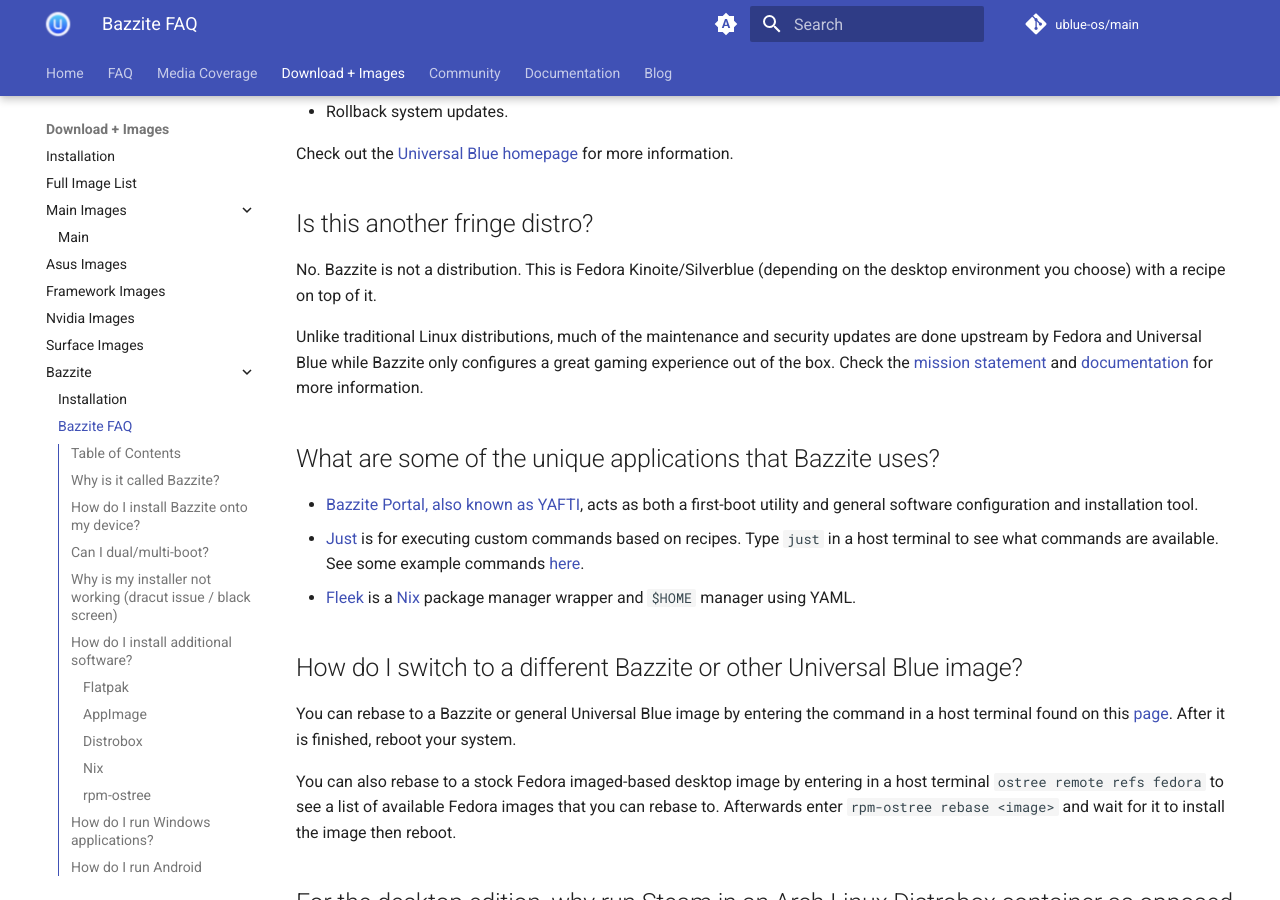
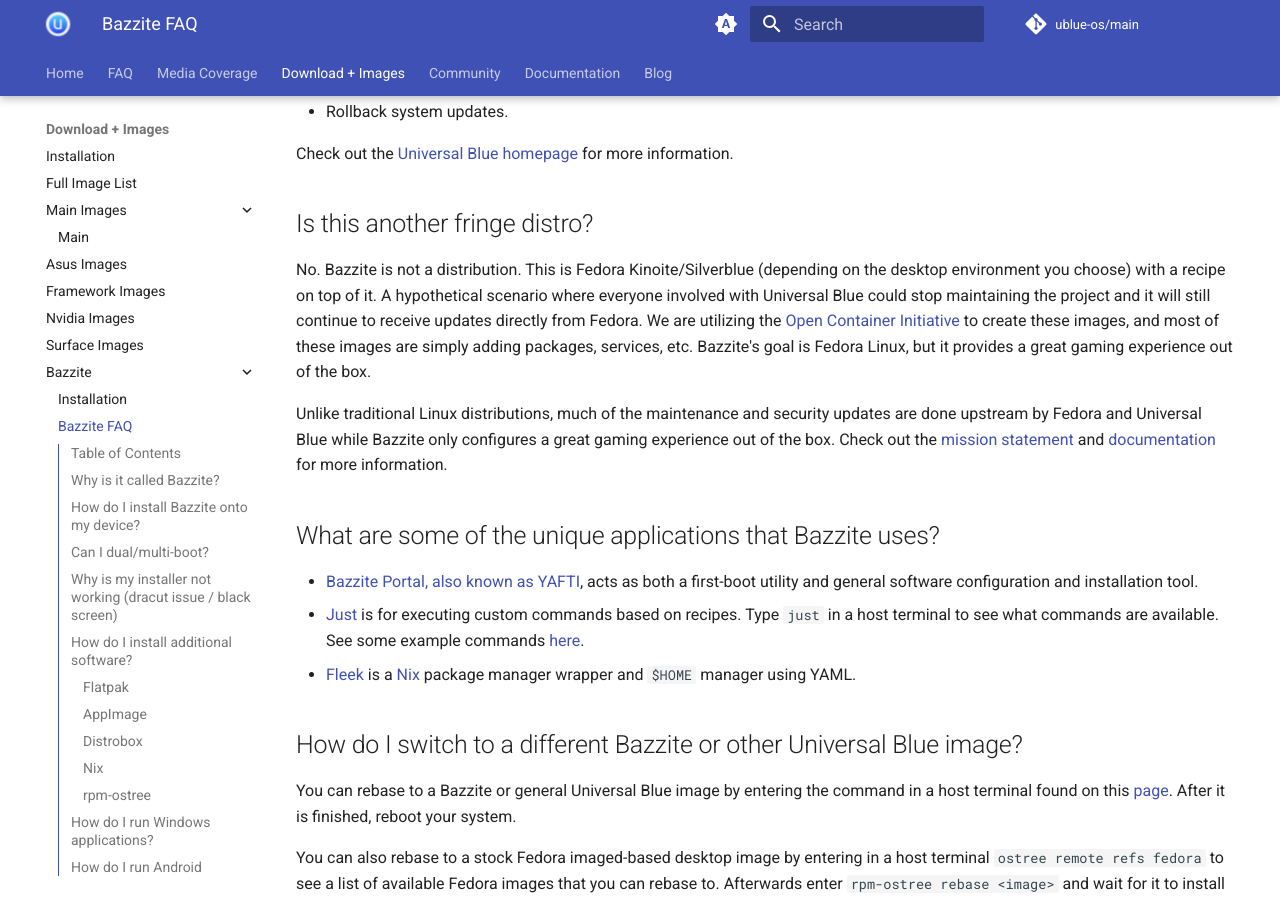
Before and after one commit to ublue-os/website, an MkDocs documentation site: the page built from docs/images/bazzite/FAQ.md, in a window 1280 px wide and 900 px high, scrolled down 4144 px. Built offline with MkDocs 1.6.1 and Material for MkDocs 9.7.7, drawn with Linux system fonts in a browser that asks for light colours; comment, search, counter and statistics services are not loaded.

Commit message:
chore: In-depth information for "another fringe distro?"

```diff
--- a/docs/images/bazzite/FAQ.md
+++ b/docs/images/bazzite/FAQ.md
@@ -128,9 +128,9 @@ Check out the [Universal Blue homepage](https://universal-blue.org) for more inf
 
 ## Is this another fringe distro?
 
-No. Bazzite is not a distribution. This is Fedora Kinoite/Silverblue (depending on the desktop environment you choose) with a recipe on top of it.
+No. Bazzite is not a distribution. This is Fedora Kinoite/Silverblue (depending on the desktop environment you choose) with a recipe on top of it.  A hypothetical scenario where everyone involved with Universal Blue could stop maintaining the project and it will still continue to receive updates directly from Fedora.  We are utilizing the [Open Container Initiative](https://opencontainers.org/) to create these images, and most of these images are simply adding packages, services, etc. Bazzite's goal is Fedora Linux, but it provides a great gaming experience out of the box.
 
-Unlike traditional Linux distributions, much of the maintenance and security updates are done upstream by Fedora and Universal Blue while Bazzite only configures a great gaming experience out of the box. Check the [mission statement](/mission) and [documentation](https://universal-blue.org/introduction/) for more information.
+Unlike traditional Linux distributions, much of the maintenance and security updates are done upstream by Fedora and Universal Blue while Bazzite only configures a great gaming experience out of the box. Check out the [mission statement](/mission) and [documentation](https://universal-blue.org/introduction/) for more information.
 
 ## What are some of the unique applications that Bazzite uses?
 
```
